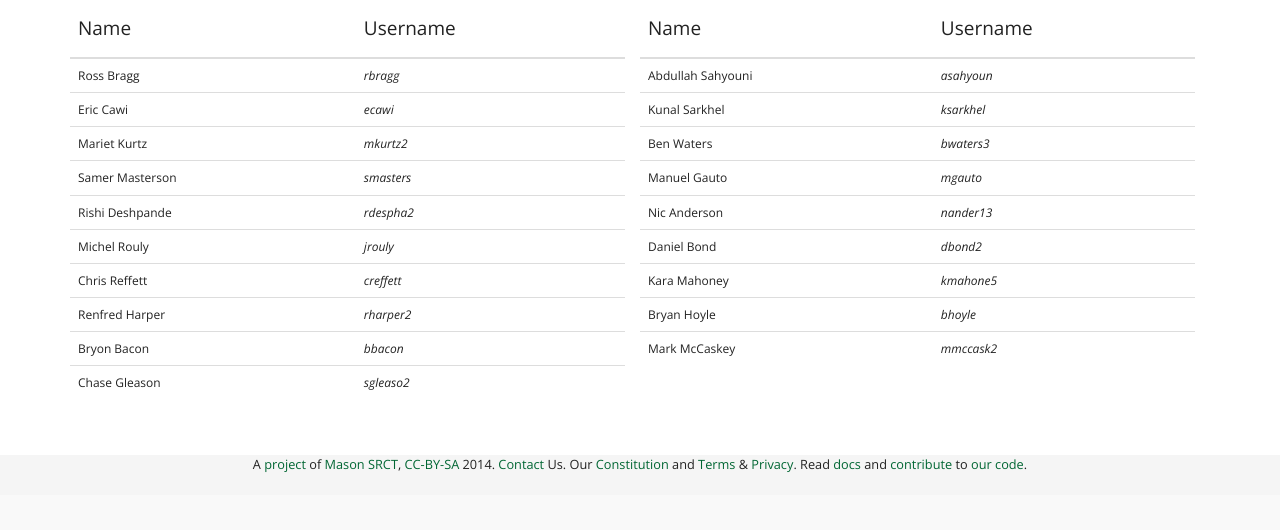
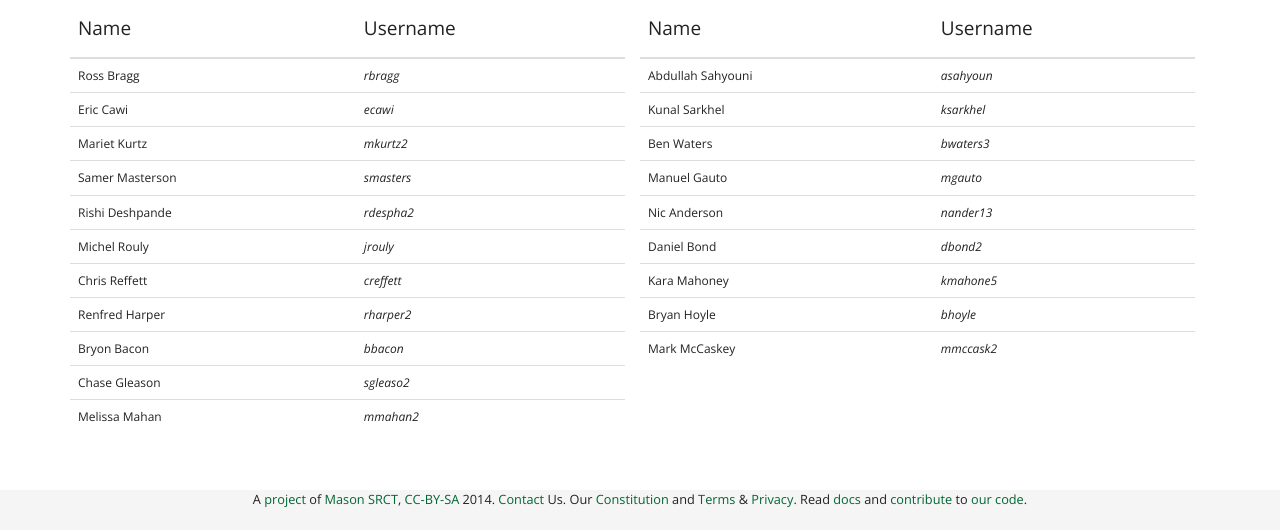
Before and after one commit to srct/srctweb, a Python web app: template srctweb/website/templates/people.html in a window 1280 px wide. Shown: the part 561-1091 px from the top of the page. Before the commit the page ends 1033 px from the top, so only its background shows below. Run offline with Jinja, Linux system fonts and the light colour scheme; the template is opened without the code that fills it, so the values that code supplies are empty; some libraries are stand-ins or nearby versions.

Commit message:
Added new developer

```diff
--- a/srctweb/website/templates/people.html
+++ b/srctweb/website/templates/people.html
@@ -119,6 +119,10 @@ The people who make up this community of developers!
       <td>Chase Gleason</td>
       <td><em>sgleaso2</em></td>
     </tr>
+    <tr>
+      <td>Melissa Mahan</td>
+      <td><em>mmahan2</em></td>
+    </tr>
   </tbody>
 </table>
 </div>
```
